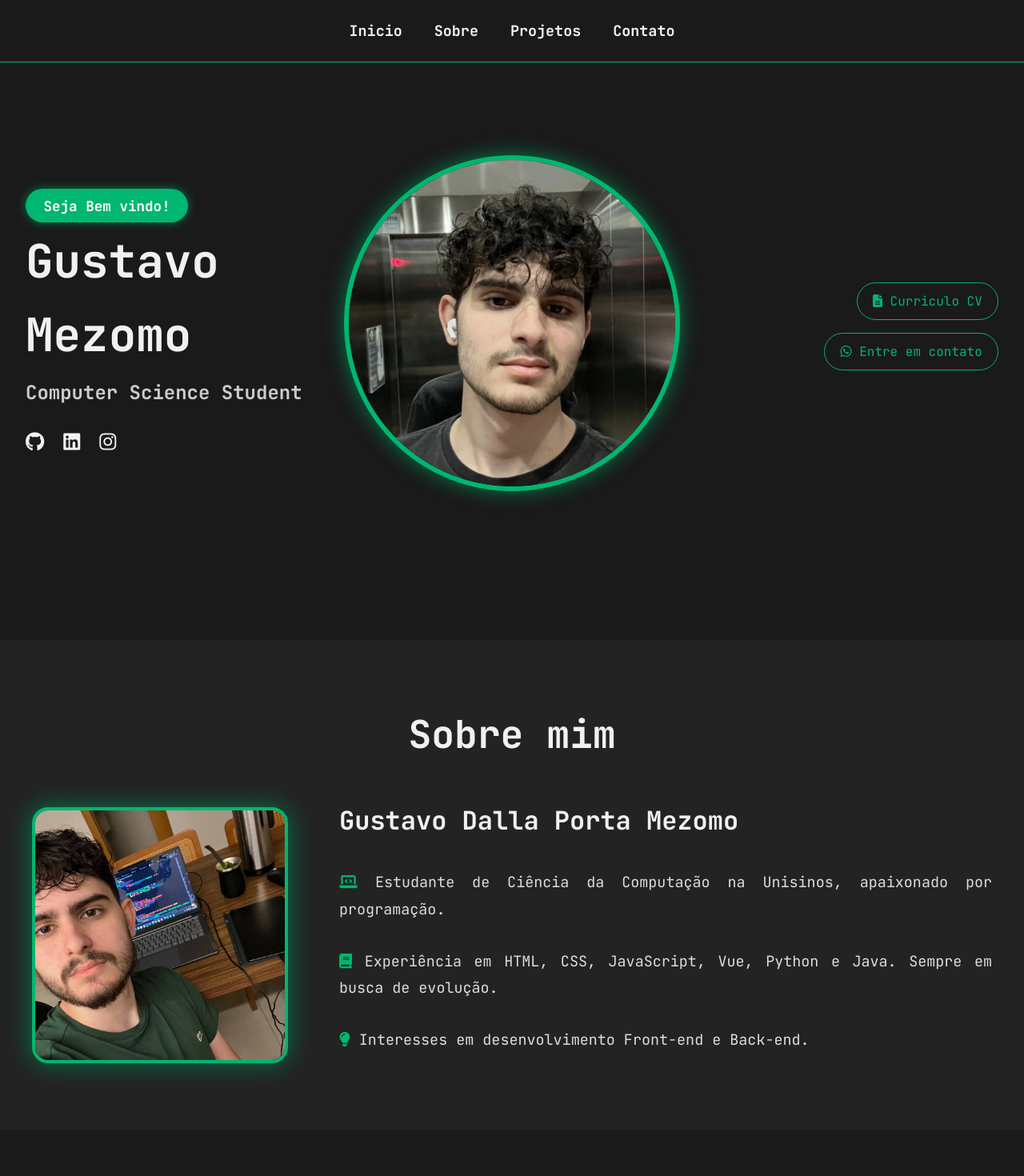
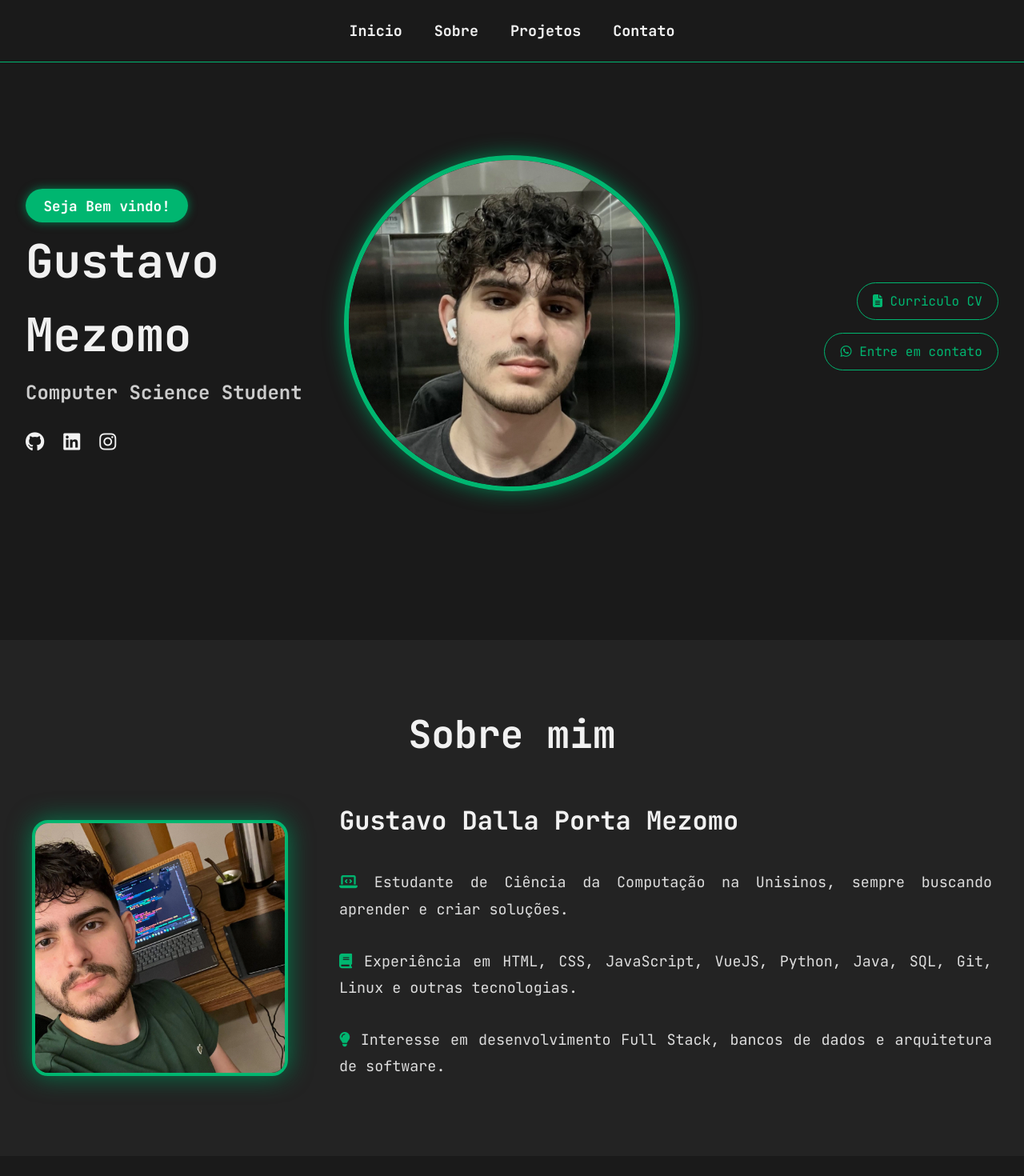
Before and after one commit to gusmezomo/GusPortfolioVue, a Vue app: page / in a window 1280 px wide. Shown: the top 1470 px of the page at 80% size. Built offline with nearby package versions, Linux system fonts and the light colour scheme.

Commit message:
feat: hero img cleanup with IA and new texts on 'sobre' page

```diff
--- a/src/components/Hero.vue
+++ b/src/components/Hero.vue
@@ -35,7 +35,7 @@
         :delay="400"
         :duration="700"
       >
-        <img src="/img/hero-img.webp" alt="Foto" />
+        <img src="/img/hero-imgIA.webp" alt="Foto" />
       </div>
 
       <div
--- a/src/components/Sobre.vue
+++ b/src/components/Sobre.vue
@@ -30,9 +30,9 @@
         :delay="900"
       >
         <h3>Gustavo Dalla Porta Mezomo</h3>
-        <p><i class="fas fa-laptop-code"></i> Estudante de Ciência da Computação na Unisinos, apaixonado por programação.</p>
-        <p><i class="fas fa-book"></i> Experiência em HTML, CSS, JavaScript, Vue, Python e Java. Sempre em busca de evolução.</p>
-        <p><i class="fas fa-lightbulb"></i> Interesses em desenvolvimento Front-end e Back-end.</p>
+        <p><i class="fas fa-laptop-code"></i> Estudante de Ciência da Computação na Unisinos, sempre buscando aprender e criar soluções.</p>
+        <p><i class="fas fa-book"></i> Experiência em HTML, CSS, JavaScript, VueJS, Python, Java, SQL, Git, Linux e outras tecnologias.</p>
+        <p><i class="fas fa-lightbulb"></i> Interesse em desenvolvimento Full Stack, bancos de dados e arquitetura de software.</p>
       </div>
     </div>
   </section>
```
Also changed, not shown: public/img/hero-imgIA.webp (added).
